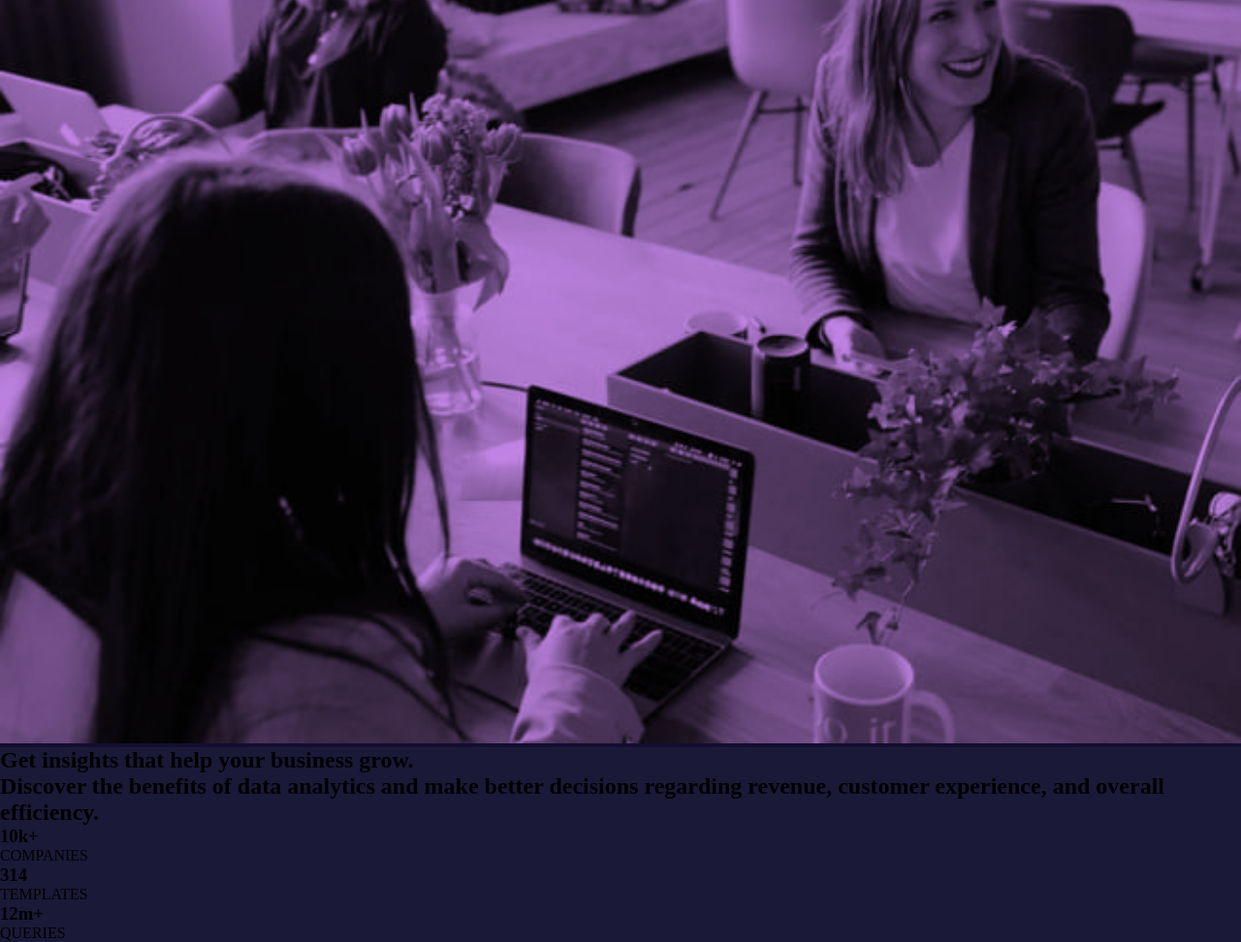
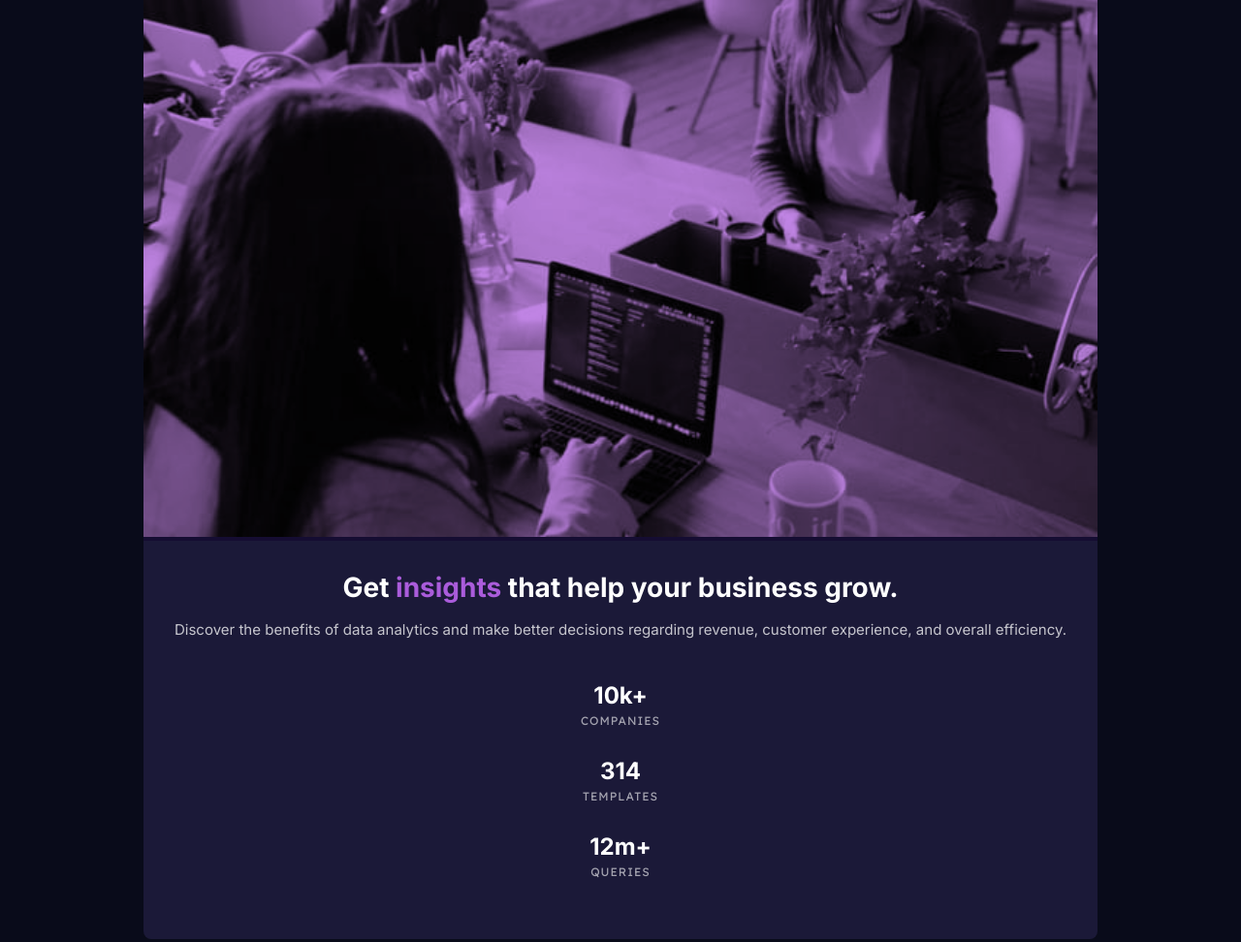
Before and after one commit to SLuo490/stats-preview-card-component, a plain HTML site: page index.html in a window 1280 px wide. Shown: the whole page at 97% size. Drawn offline with Linux system fonts and the light colour scheme.

Commit message:
finish styling contents

```diff
--- a/index.html
+++ b/index.html
@@ -15,17 +15,17 @@
     <section class="image">
       <img src="./images/image-header-mobile.jpg" alt="">
     </section>
-    <section>
-      <h1>
-        Get <span>insights</span> that help your business grow.
+    <section class="contents">
+      <h1 class="title fw-700-Inter">
+        Get <span class="text-color">insights</span> that help your business grow.
       </h1>
-      <h2>
+      <h2 class="info fw-400-Inter">
         Discover the benefits of data analytics and make better decisions regarding revenue, customer
         experience, and overall efficiency.
       </h2>
 
-      <div>
-        <div>
+      <div class="data">
+        <div class="companies">
           <h3>
             10k+
           </h3>
@@ -33,7 +33,7 @@
             COMPANIES
           </p>
         </div>
-        <div>
+        <div class="templates">
           <h3>
             314
           </h3>
@@ -41,7 +41,7 @@
             TEMPLATES
           </p>
         </div>
-        <div>
+        <div class="queries">
           <h3>
             12m+
           </h3>
--- a/style.css
+++ b/style.css
@@ -38,6 +38,9 @@ body {
   display: flex;
   justify-content: center;
   align-items: center;
+
+  font-size: 15px;
+  font-family: Inter, sans-serif;
 }
 
 /* Image */
@@ -67,4 +70,62 @@ img {
 /* Main */
 main {
   background-color: var(--p-dark-desaturated-blue);
+  margin: 5.5rem 1.5rem;
+
+  border-radius: 0.5rem;
 }
+
+/* Contents */
+.title {
+  margin: 2rem 2rem 1rem 2rem;
+
+  color: var(--n-white);
+  font-size: 1.75rem;
+  text-align: center;
+  line-height: 2rem;
+}
+
+.text-color {
+  color: var(--p-soft-violet);
+}
+
+.info {
+  margin: 0 2rem 2.5rem 2rem;
+
+  color: var(--n-slightly-transparent-white);
+  text-align: center;
+  font-size: 0.94rem;
+  line-height: 1.56rem;
+}
+
+/* Data */
+
+.data {
+  display: flex;
+  flex-direction: column;
+  justify-content: center;
+  align-items: center;
+}
+
+.data > div > h3 {
+  color: #fff;
+  text-align: center;
+  font-size: 1.5rem;
+  font-weight: 700;
+}
+
+.data > div > p {
+  color: #fff;
+  text-align: center;
+  font-family: Lexend Deca, sans-serif;
+  font-size: 0.75rem;
+  font-weight: 400;
+  line-height: 1.56rem;
+  letter-spacing: 0.0625rem;
+  opacity: 0.6;
+  margin-bottom: 1.5rem;
+}
+
+.queries {
+  margin-bottom: 2rem;
+}
```
